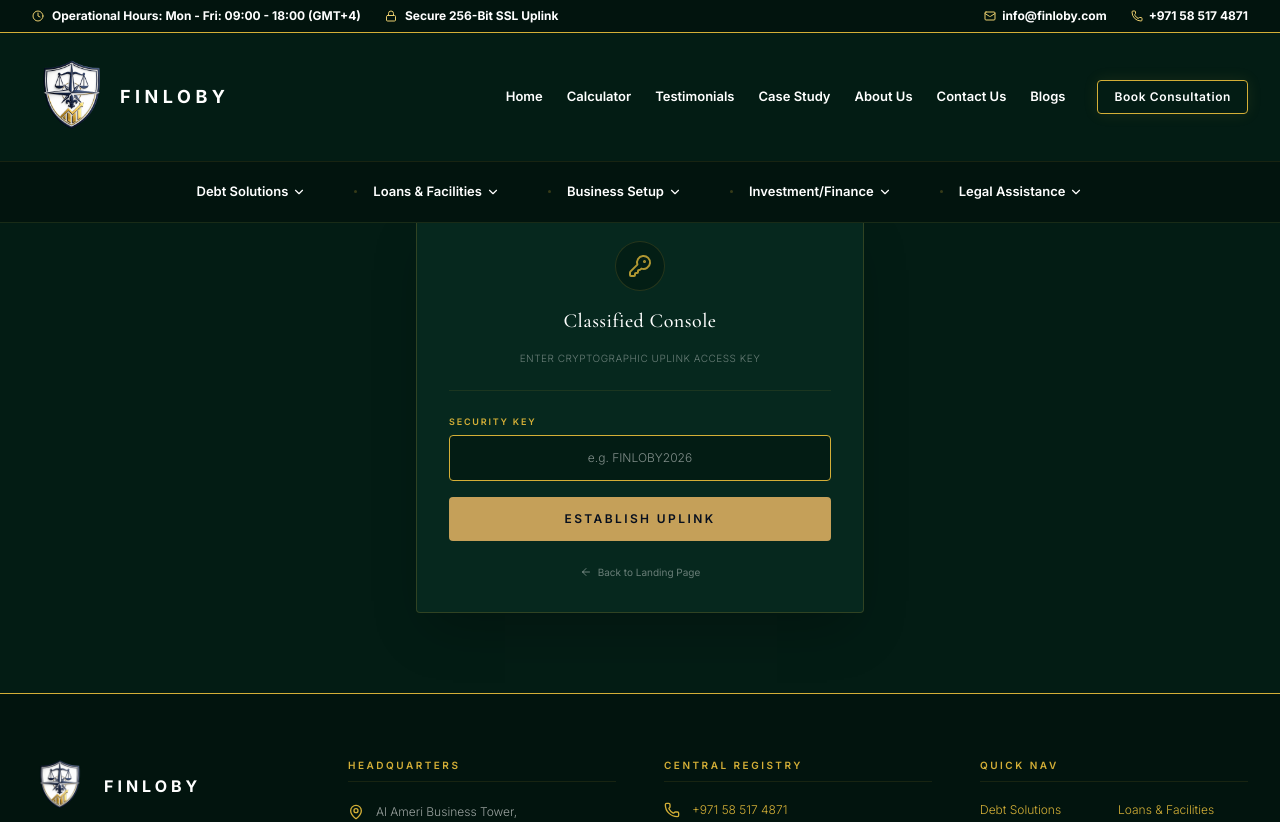
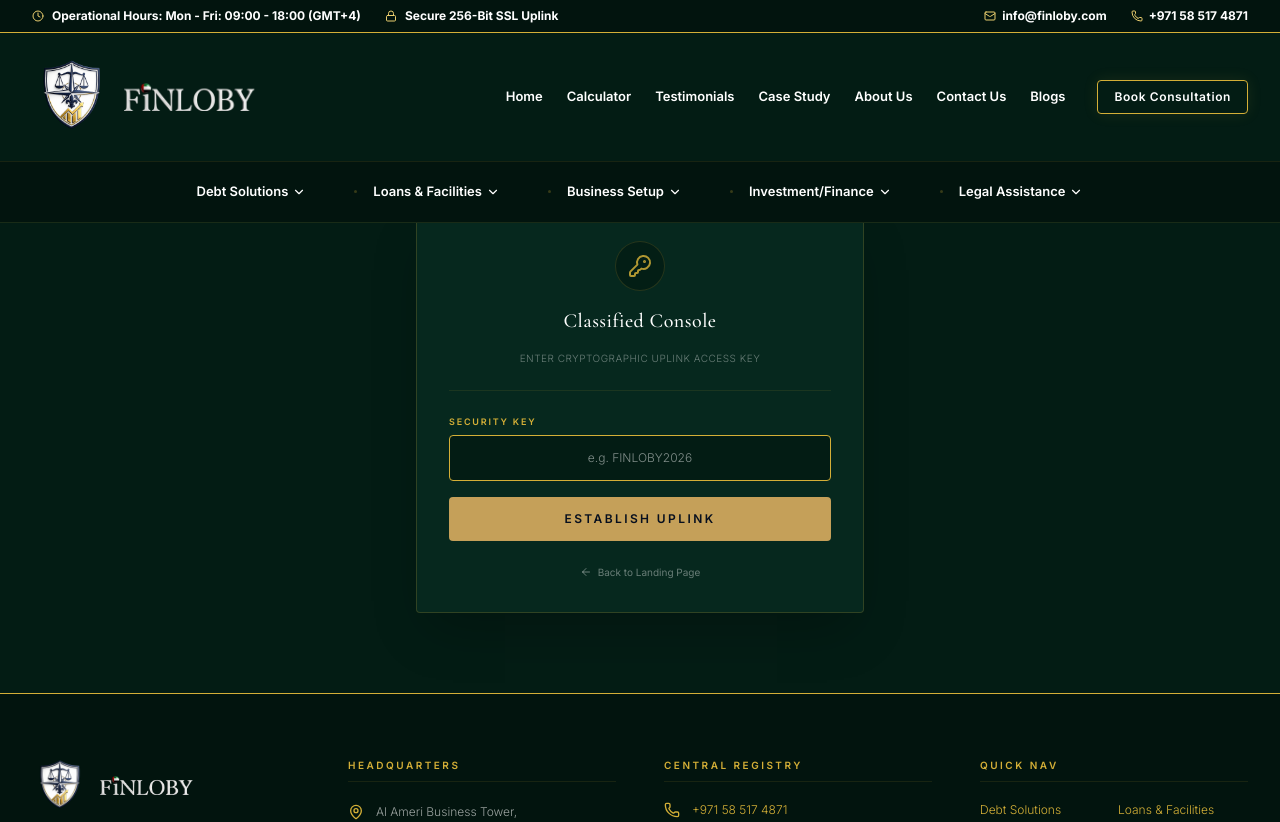
Before and after one commit to Devgghya/finloby, a React (Vite) app: page /admin in a window 1280 px wide. Shown: the top 822 px of the page. Built offline with nearby package versions, Linux system fonts and the light colour scheme.

Commit message:
design: replace HTML text logo with new custom logo wordmark image

```diff
--- a/src/components/Footer.tsx
+++ b/src/components/Footer.tsx
@@ -8,15 +8,17 @@
 
         {/* Brand & Mission Column */}
         <div className="flex flex-col gap-4">
-          <div className="flex items-center gap-4">
+          <div className="flex items-center gap-3">
             <img
               src="/finloby-white.png"
               alt="Finloby Shield"
               className="h-14 w-auto object-contain"
             />
-            <span className="font-sans font-black tracking-[0.25em] uppercase text-base text-white">
-              FINLOBY
-            </span>
+            <img
+              src="/FINLOBY-TEXT.png"
+              alt="FINLOBY"
+              className="h-5 w-auto object-contain"
+            />
           </div>
           <p className="text-xs font-light leading-relaxed text-[#FBF9F4]/50 max-w-sm mt-2">
             Institutional debt restructuring, complex commercial facilities, international business setup, and legal defense services for high-profile clients and global corporations.
--- a/src/components/Navbar.tsx
+++ b/src/components/Navbar.tsx
@@ -223,15 +223,17 @@
       <div className="w-full max-w-7xl mx-auto px-4 sm:px-8 py-5 sm:py-6 flex items-center justify-between gap-8">
 
         {/* Brand Logo Container */}
-        <Link to="/" id="brand-logo" className="flex items-center gap-1.5 sm:gap-2 group flex-shrink-0">
+        <Link to="/" id="brand-logo" className="flex items-center gap-2 sm:gap-3 group flex-shrink-0">
           <img
             src="/finloby-white.png"
             alt="Finloby Shield"
             className="h-12 sm:h-20 w-auto object-contain transition-all duration-300"
           />
-          <span className="font-sans font-black text-sm sm:text-lg uppercase tracking-[0.25em] text-white group-hover:text-[var(--brand-gold-light)] transition-all duration-300 flex-shrink-0">
-            FINLOBY
-          </span>
+          <img
+            src="/FINLOBY-TEXT.png"
+            alt="FINLOBY"
+            className="h-4 sm:h-7 w-auto object-contain transition-all duration-300"
+          />
         </Link>
 
         {/* Desktop Primary Menu */}
--- a/src/components/Preloader.tsx
+++ b/src/components/Preloader.tsx
@@ -16,9 +16,11 @@
 
         {/* Animated brand wordmark */}
         <div className="text-center flex flex-col items-center">
-          <p className="font-sans font-black tracking-[0.3em] uppercase text-2xl sm:text-3xl text-white leading-none pl-2">
-            FINLOBY
-          </p>
+          <img
+            src="/FINLOBY-TEXT.png"
+            alt="FINLOBY"
+            className="h-7 w-auto object-contain pl-1 animate-pulse"
+          />
           <span className="text-[9px] tracking-[0.3em] text-[var(--brand-gold)] uppercase block mt-3.5 font-bold font-sans">
             SECURE ADVISORY UPLINK
           </span>
```
Also changed, not shown: public/FINLOBY-TEXT.png (added), public/finloby-new.jpg (added).
